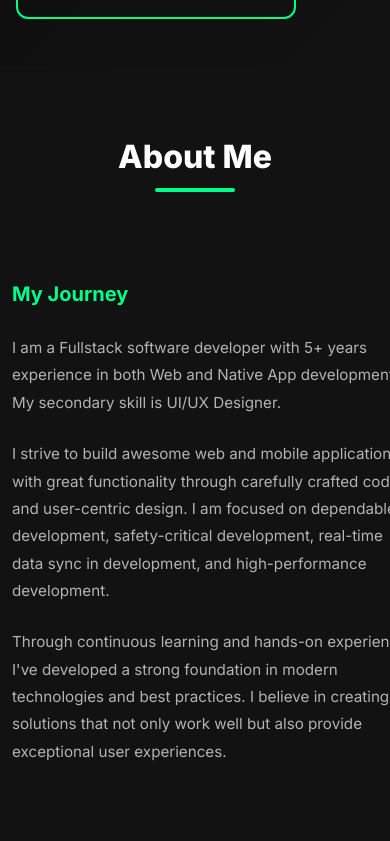
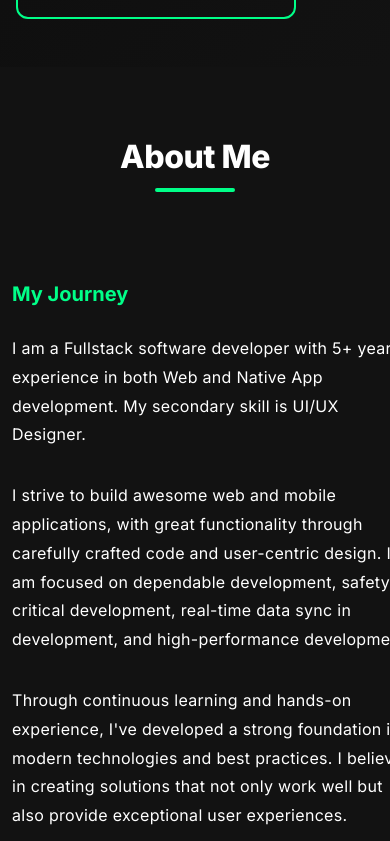
Before and after one commit to isackkibet/isack-profile, a React (Vite) app in the folder portfolio-frontend/: page / in a window 390 px wide. Shown: the part 843-1684 px from the top of the page. Built offline with nearby package versions, Linux system fonts and the light colour scheme; no server answers.

Commit message:
Improve About section text clarity and readability

```diff
--- a/portfolio-frontend/src/components/sections/About.css
+++ b/portfolio-frontend/src/components/sections/About.css
@@ -9,6 +9,8 @@
   text-align: center;
   margin-bottom: var(--spacing-3xl);
   position: relative;
+  color: var(--color-text-primary);
+  letter-spacing: -0.5px;
 }
 
 .section-title::after {
@@ -34,13 +36,16 @@
   font-size: var(--font-size-2xl);
   color: var(--color-accent);
   margin-bottom: var(--spacing-md);
+  font-weight: 700;
 }
 
 .about-text p {
   font-size: var(--font-size-lg);
-  color: var(--color-text-secondary);
-  line-height: 1.8;
-  margin-bottom: var(--spacing-md);
+  color: var(--color-text-primary);
+  line-height: 1.9;
+  margin-bottom: var(--spacing-lg);
+  font-weight: 400;
+  letter-spacing: 0.3px;
 }
 
 .about-highlights {
@@ -92,7 +97,9 @@
   }
 
   .about-text p {
-    font-size: 0.95rem;
+    font-size: 1rem;
+    line-height: 1.8;
+    color: var(--color-text-primary);
   }
 
   .about-highlights {
```
